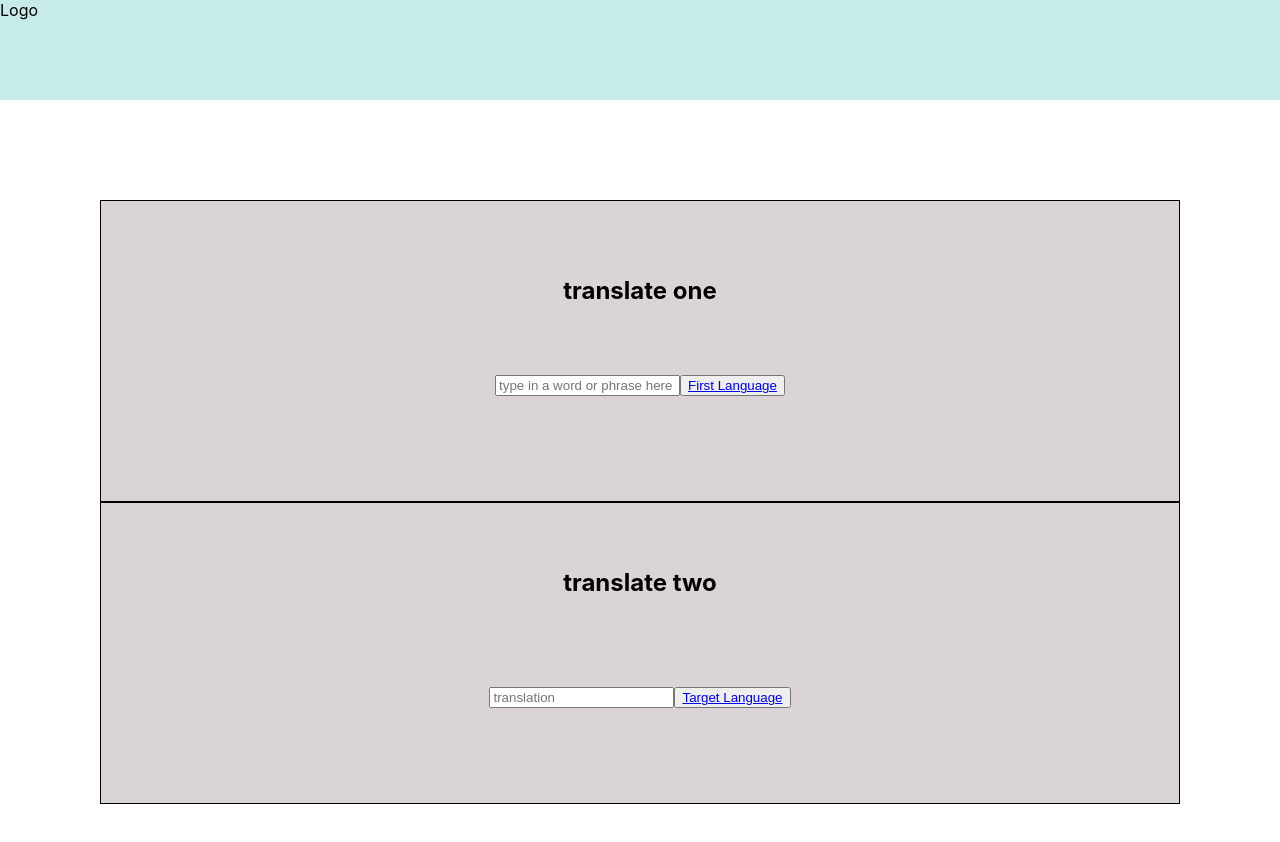
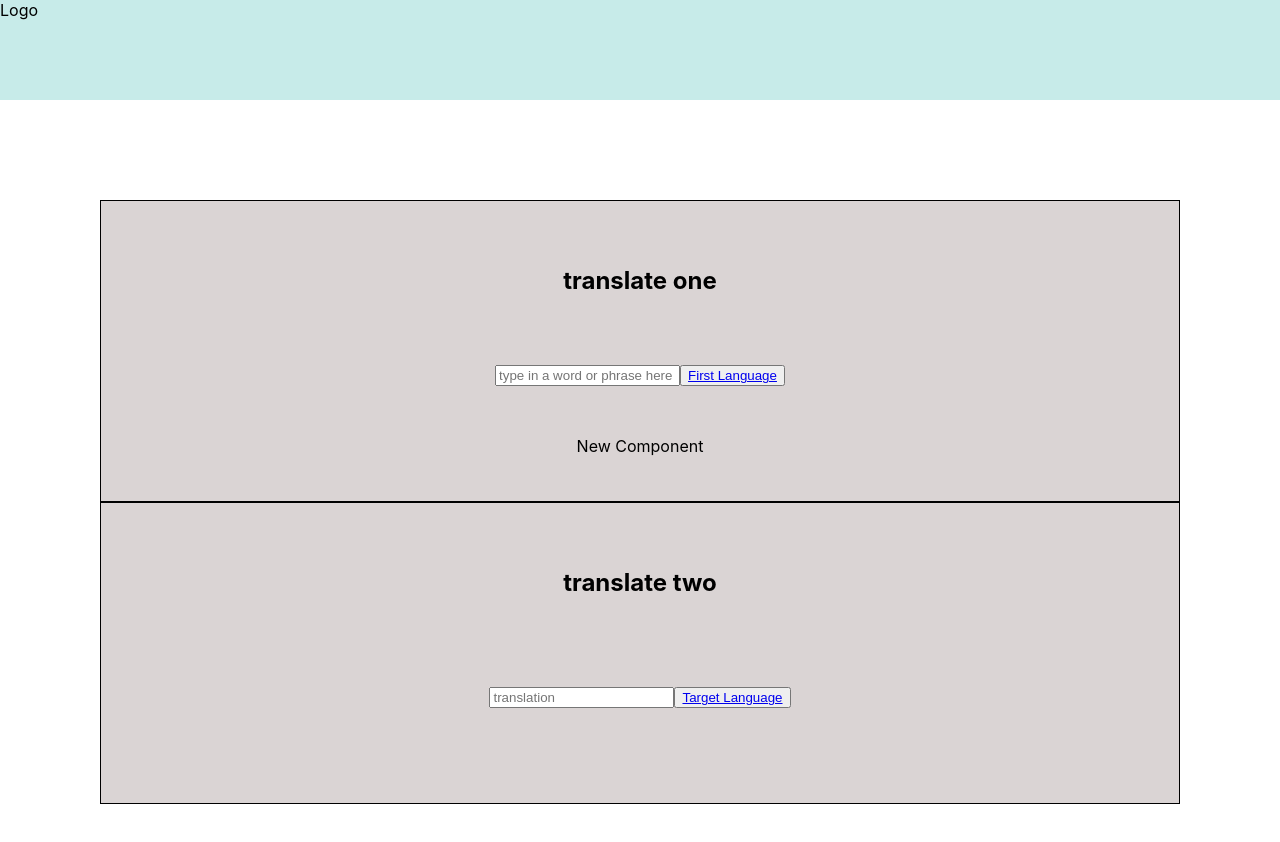
Before and after one commit to ana-vela/translator-app, a React (Create React App) app: page / in a window 1280 px wide. Shown: the top 842 px of the page. Built offline with nearby package versions, Linux system fonts and the light colour scheme.

Commit message:
Initializing SourceLang component

```diff
--- a/src/App.js
+++ b/src/App.js
@@ -1,6 +1,7 @@
 /* eslint-disable jsx-a11y/anchor-is-valid */
 import React from "react";
 import "./App.css";
+import SourceLang from "./SourceLang";
 
 function App() {
   return (
@@ -35,6 +36,7 @@ function App() {
               </div>
             </div>
           </form>
+          <SourceLang />
         </div>
         <div className="item">
           <h2> translate two</h2>
--- /dev/null
+++ b/src/SourceLang.js
@@ -0,0 +1,7 @@
+import React from "react";
+
+function SourceLang() {
+  return <div>New Component</div>;
+}
+
+export default SourceLang;
```
